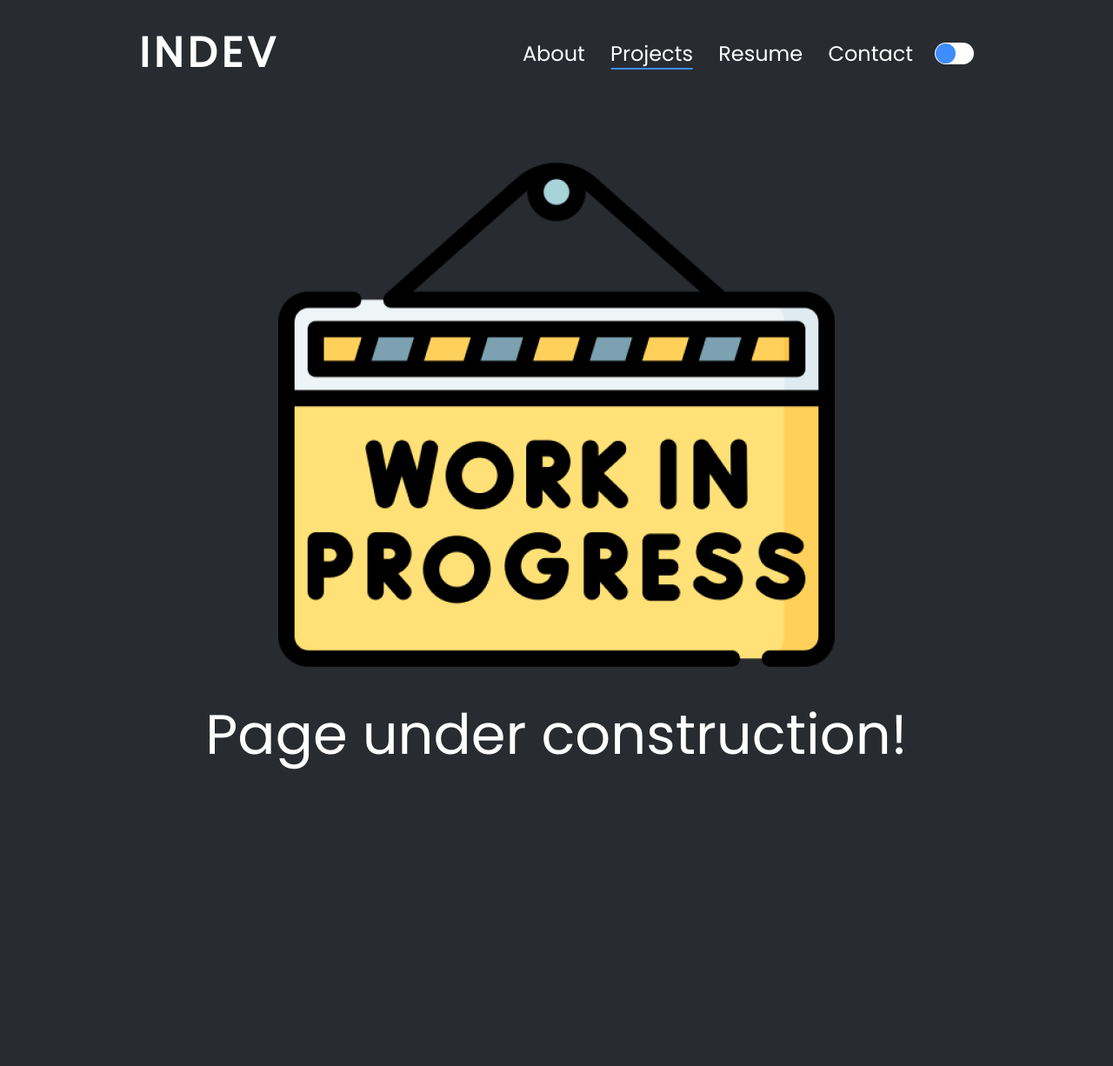
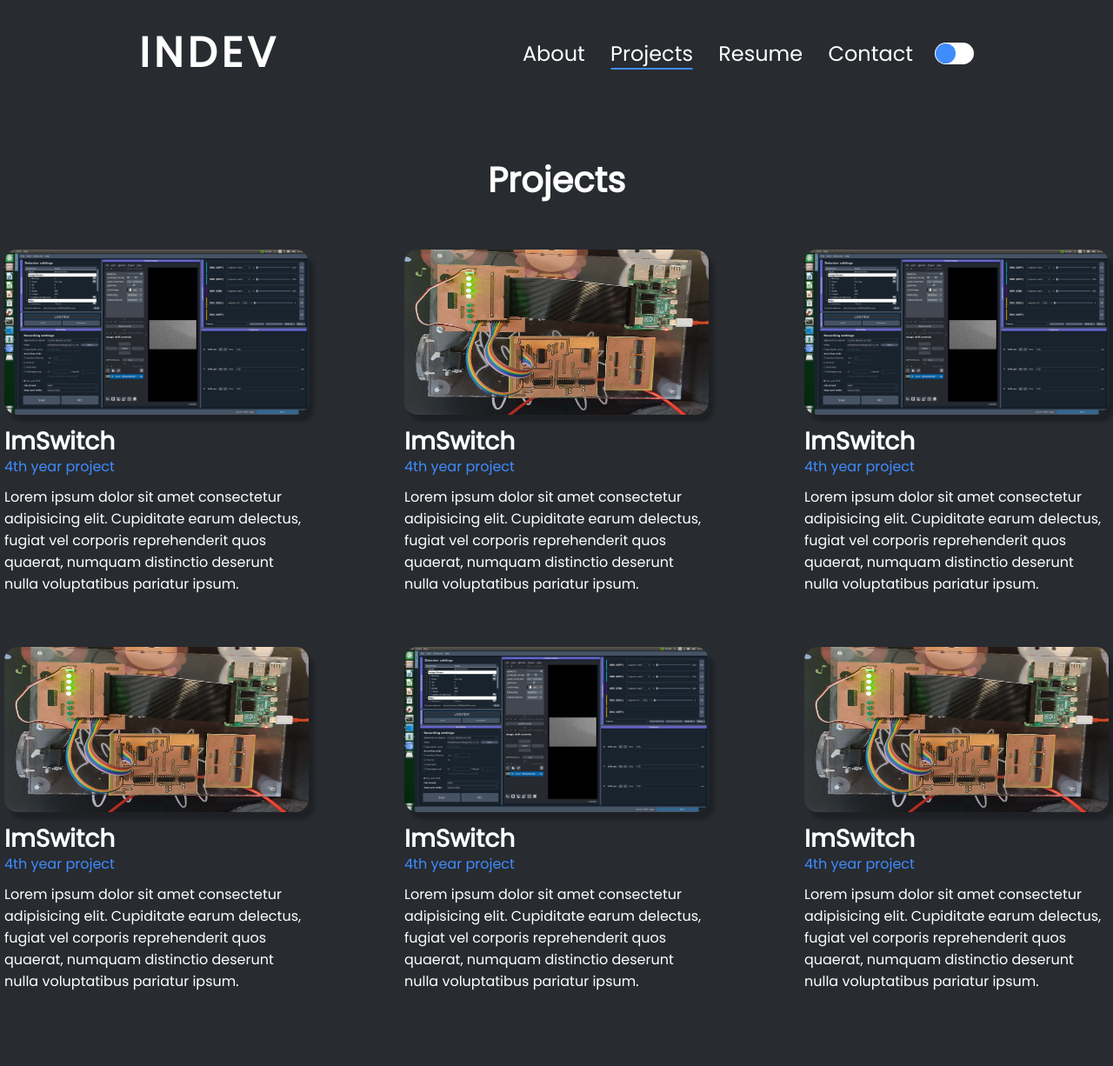
Before and after one commit to indev-aj/portfolio, a PHP site: page /project.php in a window 1280 px wide. Shown: the whole page at 87% size. Before the commit the page ends 885 px from the top, so only its background shows below. Run offline with PHP 8.4, Linux system fonts and the light colour scheme.

Commit message:
Added project page

```diff
--- a/project.php
+++ b/project.php
@@ -14,8 +14,66 @@
 
     <div class="container">
 
-        <?php include_once('header.php') ?>
-        <?php include_once('./dev/wip.php') ?>
+        <?php include_once('./header.php')   ?>
+
+        <div class="project-section">
+            <div class="project-section-title">Projects</div>
+            <div class="projects">
+            <div class="project">
+                    <div class="project-thumbnail">
+                        <img src="./images/imswitch.jpg" alt="">
+                    </div>
+                    <div class="project-title">ImSwitch</div>
+                    <div class="project-subtitle">4th year project</div>
+                    <div class="project-summary">Lorem ipsum dolor sit amet consectetur adipisicing elit. Cupiditate earum delectus, fugiat vel corporis reprehenderit quos quaerat, numquam distinctio deserunt nulla voluptatibus pariatur ipsum.</div>
+                </div>
+
+                <div class="project">
+                    <div class="project-thumbnail">
+                        <img src="./images/binary.jpg" alt="">
+                    </div>
+                    <div class="project-title">ImSwitch</div>
+                    <div class="project-subtitle">4th year project</div>
+                    <div class="project-summary">Lorem ipsum dolor sit amet consectetur adipisicing elit. Cupiditate earum delectus, fugiat vel corporis reprehenderit quos quaerat, numquam distinctio deserunt nulla voluptatibus pariatur ipsum.</div>
+                </div>
+
+                <div class="project">
+                    <div class="project-thumbnail">
+                        <img src="./images/imswitch.jpg" alt="">
+                    </div>
+                    <div class="project-title">ImSwitch</div>
+                    <div class="project-subtitle">4th year project</div>
+                    <div class="project-summary">Lorem ipsum dolor sit amet consectetur adipisicing elit. Cupiditate earum delectus, fugiat vel corporis reprehenderit quos quaerat, numquam distinctio deserunt nulla voluptatibus pariatur ipsum.</div>
+                </div>
+
+                <div class="project">
+                    <div class="project-thumbnail">
+                        <img src="./images/binary.jpg" alt="">
+                    </div>
+                    <div class="project-title">ImSwitch</div>
+                    <div class="project-subtitle">4th year project</div>
+                    <div class="project-summary">Lorem ipsum dolor sit amet consectetur adipisicing elit. Cupiditate earum delectus, fugiat vel corporis reprehenderit quos quaerat, numquam distinctio deserunt nulla voluptatibus pariatur ipsum.</div>
+                </div>
+
+                <div class="project">
+                    <div class="project-thumbnail">
+                        <img src="./images/imswitch.jpg" alt="">
+                    </div>
+                    <div class="project-title">ImSwitch</div>
+                    <div class="project-subtitle">4th year project</div>
+                    <div class="project-summary">Lorem ipsum dolor sit amet consectetur adipisicing elit. Cupiditate earum delectus, fugiat vel corporis reprehenderit quos quaerat, numquam distinctio deserunt nulla voluptatibus pariatur ipsum.</div>
+                </div>
+
+                <div class="project">
+                    <div class="project-thumbnail">
+                    <img src="./images/binary.jpg" alt="">
+                    </div>
+                    <div class="project-title">ImSwitch</div>
+                    <div class="project-subtitle">4th year project</div>
+                    <div class="project-summary">Lorem ipsum dolor sit amet consectetur adipisicing elit. Cupiditate earum delectus, fugiat vel corporis reprehenderit quos quaerat, numquam distinctio deserunt nulla voluptatibus pariatur ipsum.</div>
+                </div>
+            </div>
+        </div>
 
     </div>
 </body>
--- a/style.css
+++ b/style.css
@@ -8,6 +8,12 @@ body {
     background-color: #282B30;
     color: #ffffff;
     font-family: 'Poppins', 'sans-serif';
+}
+
+img {
+    box-shadow: 6px 8px 4px 0px rgba(0, 0,0, .25);
+    border-radius: 15px;
+    object-fit: fill;
 }
 
 .light-mode {
@@ -117,9 +123,6 @@ ul {
 .potrait img {
     max-height: 450px;
     max-width: 390px;
-    box-shadow: 6px 8px 4px 0px rgba(0, 0,0, .25);
-    border-radius: 15px;
-    object-fit: fill;
 }
 
 .text .name {
@@ -143,7 +146,7 @@ ul {
 
 /* Tech Stack */
 
-.tech-stack {
+.tech-stack{
     padding-top: 100px;
     display: flex;
     flex-direction: column;
@@ -192,6 +195,62 @@ ul {
     margin-top: 60px;
 }
 
+.wip img {
+    box-shadow: none;
+    border-radius: 0px;
+}
+
 .wip p {
     font-size: 64px;
 }
+
+/* Project Page Styling */
+
+.project-section {
+    margin-top: 80px;
+    display: flex;
+    flex-direction: column;
+    align-items: center;
+}
+
+.project-section-title {
+    font-size: 40px;
+    font-weight: 600;
+    margin-bottom: 50px;
+}
+
+.projects {
+    width: 1270px;
+    display: flex;
+    justify-content: space-between;
+    flex-wrap: wrap;
+}
+
+.project {
+    max-width: 350px;
+    margin-bottom: 60px;
+}
+
+.project-thumbnail {
+    width: 350px;
+    height: 190px;
+}
+
+.project-thumbnail img {
+    width: 100%;
+    height: 100%;
+    overflow: hidden;
+}
+
+.project-title {
+    font-size: 28px;
+    font-weight: 600;
+    padding-top: 10px;
+}
+
+.project-subtitle {
+    font-size: 16px;
+    color: #3F8CFF;
+    margin-top: -5px;
+    margin-bottom: 10px;
+}
```
Also changed, not shown: images/binary.jpg.
